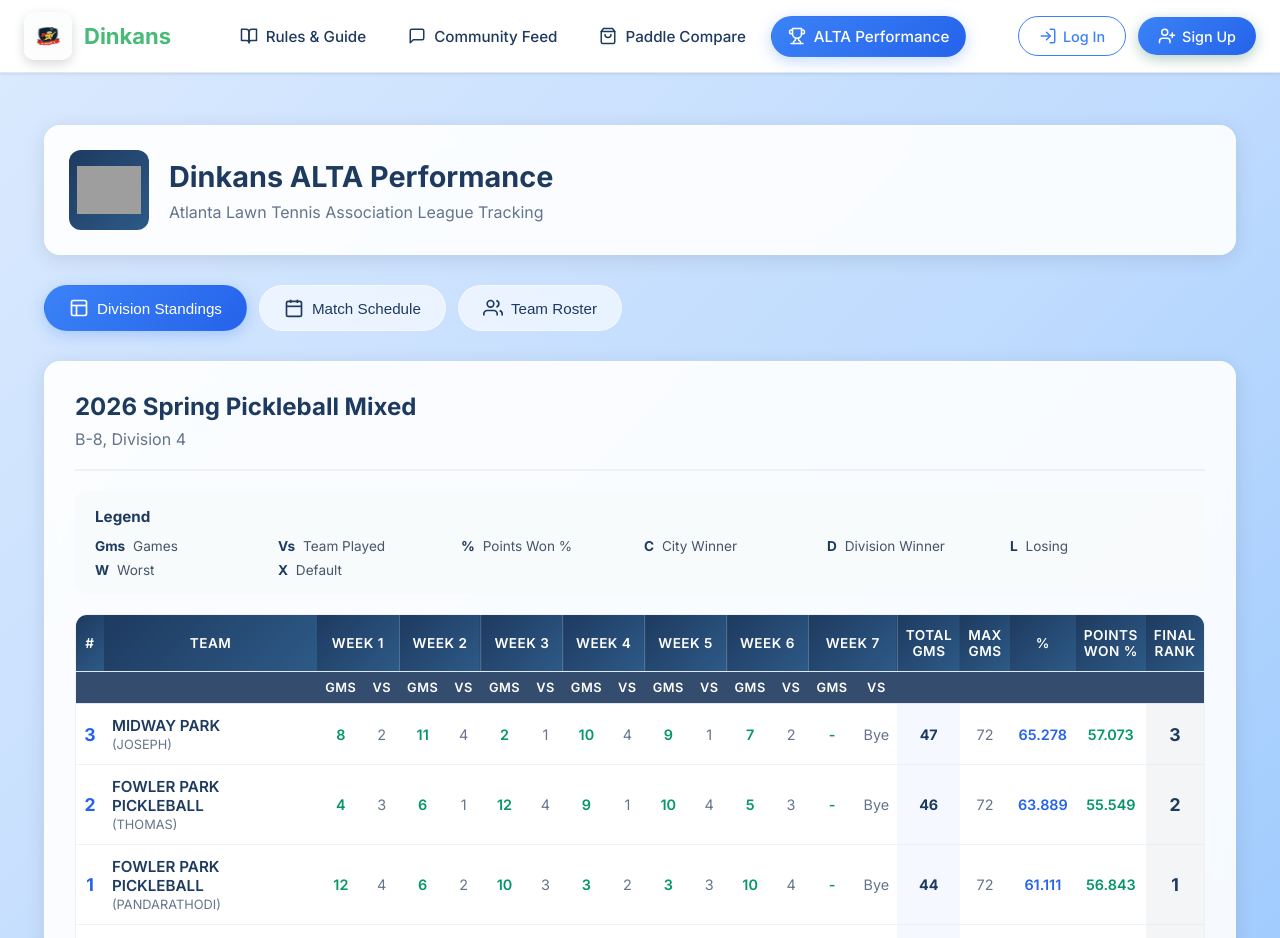
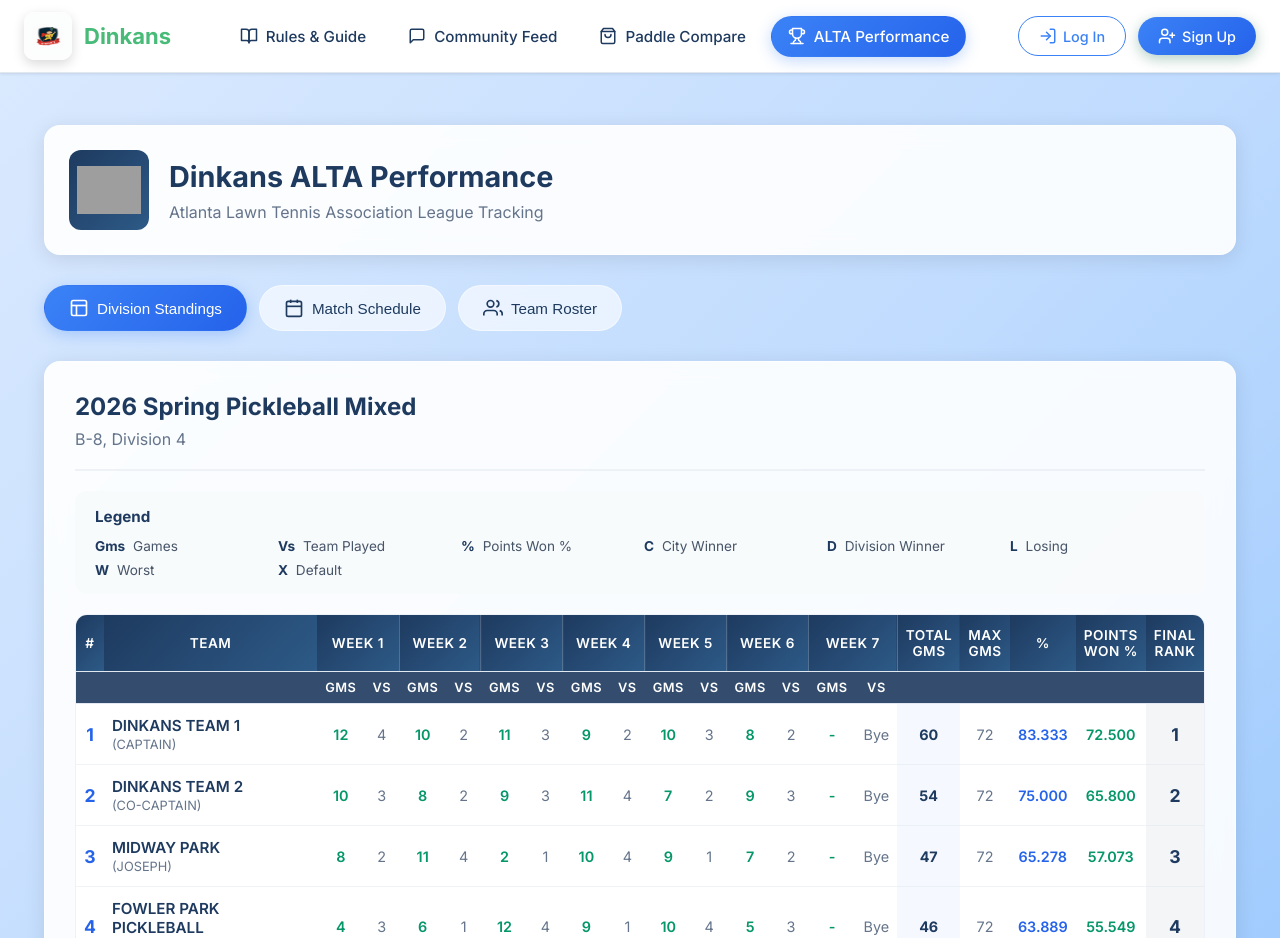
Before and after one commit to sbalaraman1490/pickleball-app, a React (Create React App) app in the folder client/: page /alta in a window 1280 px wide. Shown: the top 938 px of the page. Built offline with nearby package versions, Linux system fonts and the light colour scheme; grey boxes are pictures that could not be loaded; the HTML template or start-up script is replaced by a standard one.

Commit message:
Update ALTA standings to show Dinkans Team 1 and Team 2 as top two ranked teams

```diff
--- a/client/src/pages/AltaPerformance.js
+++ b/client/src/pages/AltaPerformance.js
@@ -15,6 +15,42 @@ const AltaPerformance = () => {
     division: "Division 4",
     weeks: 7,
     teams: [
+      {
+        rank: 1,
+        name: "DINKANS TEAM 1",
+        captain: "CAPTAIN",
+        weeklyResults: [
+          { week: 1, gamesWon: 12, gamesPlayed: 4 },
+          { week: 2, gamesWon: 10, gamesPlayed: 2 },
+          { week: 3, gamesWon: 11, gamesPlayed: 3 },
+          { week: 4, gamesWon: 9, gamesPlayed: 2 },
+          { week: 5, gamesWon: 10, gamesPlayed: 3 },
+          { week: 6, gamesWon: 8, gamesPlayed: 2 },
+          { week: 7, bye: true }
+        ],
+        totalGames: 60,
+        maxGames: 72,
+        winPercentage: 83.333,
+        pointsPercentage: 72.500
+      },
+      {
+        rank: 2,
+        name: "DINKANS TEAM 2",
+        captain: "CO-CAPTAIN",
+        weeklyResults: [
+          { week: 1, gamesWon: 10, gamesPlayed: 3 },
+          { week: 2, gamesWon: 8, gamesPlayed: 2 },
+          { week: 3, gamesWon: 9, gamesPlayed: 3 },
+          { week: 4, gamesWon: 11, gamesPlayed: 4 },
+          { week: 5, gamesWon: 7, gamesPlayed: 2 },
+          { week: 6, gamesWon: 9, gamesPlayed: 3 },
+          { week: 7, bye: true }
+        ],
+        totalGames: 54,
+        maxGames: 72,
+        winPercentage: 75.000,
+        pointsPercentage: 65.800
+      },
       {
         rank: 3,
         name: "MIDWAY PARK",
@@ -34,7 +70,7 @@ const AltaPerformance = () => {
         pointsPercentage: 57.073
       },
       {
-        rank: 2,
+        rank: 4,
         name: "FOWLER PARK PICKLEBALL",
         captain: "THOMAS",
         weeklyResults: [
@@ -50,42 +86,6 @@ const AltaPerformance = () => {
         maxGames: 72,
         winPercentage: 63.889,
         pointsPercentage: 55.549
-      },
-      {
-        rank: 1,
-        name: "FOWLER PARK PICKLEBALL",
-        captain: "PANDARATHODI",
-        weeklyResults: [
-          { week: 1, gamesWon: 12, gamesPlayed: 4 },
-          { week: 2, gamesWon: 6, gamesPlayed: 2 },
-          { week: 3, gamesWon: 10, gamesPlayed: 3 },
-          { week: 4, gamesWon: 3, gamesPlayed: 2 },
-          { week: 5, gamesWon: 3, gamesPlayed: 3 },
-          { week: 6, gamesWon: 10, gamesPlayed: 4 },
-          { week: 7, bye: true }
-        ],
-        totalGames: 44,
-        maxGames: 72,
-        winPercentage: 61.111,
-        pointsPercentage: 56.843
-      },
-      {
-        rank: 4,
-        name: "PARKSTONE",
-        captain: "LANCASTER",
-        weeklyResults: [
-          { week: 1, gamesWon: 0, gamesPlayed: 1 },
-          { week: 2, gamesWon: 1, gamesPlayed: 3 },
-          { week: 3, gamesWon: 0, gamesPlayed: 2 },
-          { week: 4, gamesWon: 2, gamesPlayed: 3 },
-          { week: 5, gamesWon: 2, gamesPlayed: 2 },
-          { week: 6, gamesWon: 2, gamesPlayed: 1 },
-          { week: 7, bye: true }
-        ],
-        totalGames: 7,
-        maxGames: 72,
-        winPercentage: 9.722,
-        pointsPercentage: 28.219
       }
     ]
   };
```
